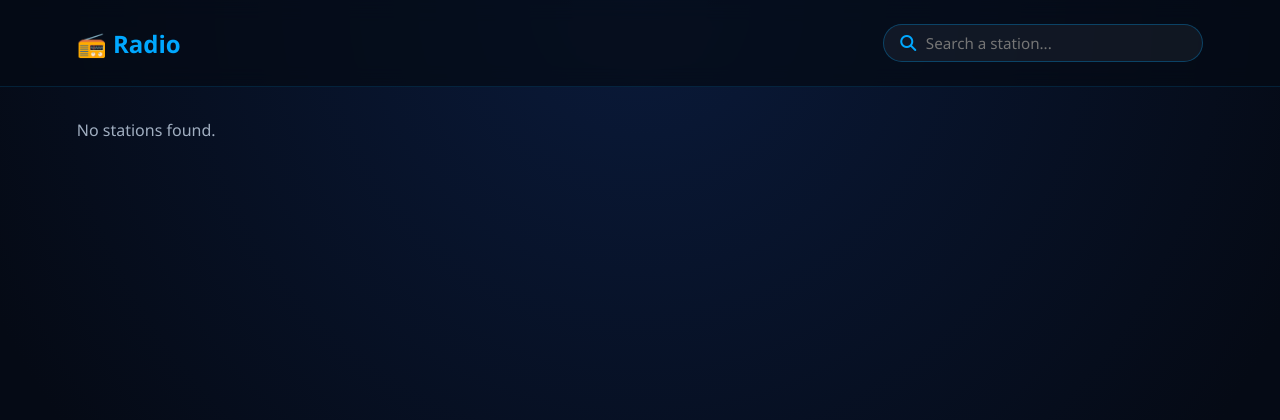
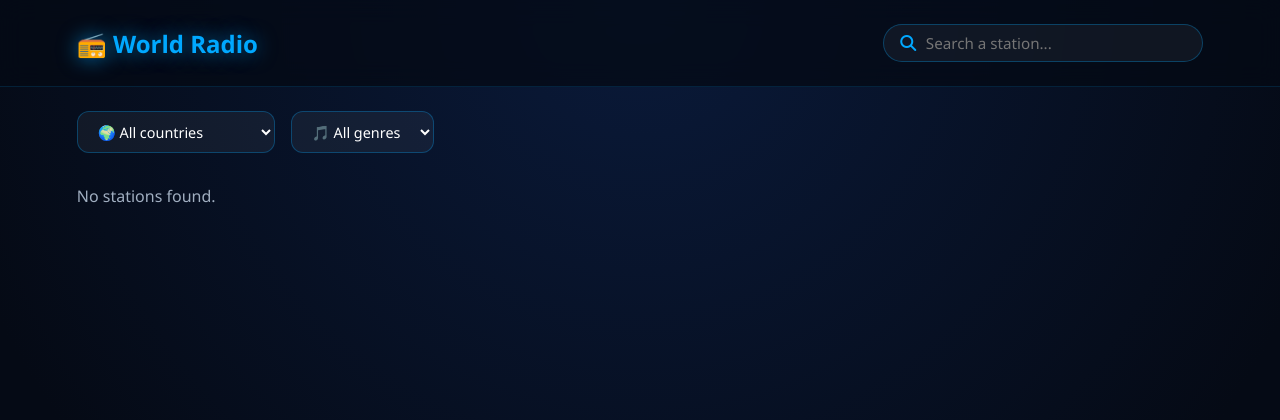
Before and after one commit to omranaya023-boop/radio-app, a Flask app: page / in a window 1280 px wide. Shown: the top 420 px of the page. Run offline with Flask 3, Linux system fonts and the light colour scheme; data that the repository does not hold is empty.

Commit message:
feat: world radio with country + genre filters and new style

```diff
--- a/app.py
+++ b/app.py
@@ -7,6 +7,22 @@ MIRRORS = [
     "https://de1.api.radio-browser.info",
     "https://nl1.api.radio-browser.info",
     "https://at1.api.radio-browser.info",
+]
+
+COUNTRIES = [
+    "France", "Tunisia", "Algeria", "Morocco", "Egypt",
+    "United States", "United Kingdom", "Germany", "Italy", "Spain",
+    "Canada", "Brazil", "Argentina", "Mexico",
+    "Japan", "China", "India", "South Korea",
+    "Russia", "Turkey", "Saudi Arabia", "United Arab Emirates",
+    "Australia", "South Africa", "Nigeria", "Kenya",
+]
+
+GENRES = [
+    "pop", "rock", "jazz", "classical", "electronic",
+    "news", "sport", "talk", "hiphop", "rap",
+    "reggae", "country", "metal", "folk", "dance",
+    "arabic", "quran", "latin", "blues", "oldies",
 ]
 
 def fetch_stations(params):
@@ -23,15 +39,18 @@ def fetch_stations(params):
 
 @app.route("/")
 def home():
-    return render_template("index.html")
+    return render_template("index.html",
+                           countries=COUNTRIES,
+                           genres=GENRES)
 
 @app.route("/api/stations")
 def stations():
     query = request.args.get("q", "").strip()
     country = request.args.get("country", "").strip()
+    tag = request.args.get("tag", "").strip()
 
     params = {
-        "limit": 40,
+        "limit": 60,
         "hidebroken": "true",
         "order": "clickcount",
         "reverse": "true",
@@ -40,6 +59,8 @@ def stations():
         params["name"] = query
     if country:
         params["country"] = country
+    if tag:
+        params["tag"] = tag
 
     data = fetch_stations(params)
     cleaned = []
@@ -55,7 +76,9 @@ def stations():
             "favicon": s.get("favicon"),
             "url": url,
             "bitrate": s.get("bitrate"),
+            "votes": s.get("votes", 0),
         })
+    cleaned.sort(key=lambda x: x["votes"], reverse=True)
     return jsonify(cleaned)
 
 if __name__ == "__main__":
--- a/static/style.css
+++ b/static/style.css
@@ -7,30 +7,54 @@ body {
   padding-bottom: 100px;
 }
 
-/* Header */
 header {
   display: flex; justify-content: space-between; align-items: center;
   padding: 1.5rem 6%;
-  background: rgba(5, 10, 21, 0.7);
-  backdrop-filter: blur(10px);
+  background: rgba(5, 10, 21, 0.75);
+  backdrop-filter: blur(12px);
   position: sticky; top: 0; z-index: 10;
   border-bottom: 1px solid rgba(0,168,255,0.15);
 }
-.logo { font-size: 1.5rem; font-weight: 800; color: #00a8ff; }
+.logo {
+  font-size: 1.5rem;
+  font-weight: 800;
+  color: #00a8ff;
+  text-shadow: 0 0 20px rgba(0,168,255,0.6);
+}
 .search-box {
   display: flex; align-items: center; gap: 0.6rem;
   background: rgba(255,255,255,0.05);
   border: 1px solid rgba(0,168,255,0.3);
   padding: 0.5rem 1rem; border-radius: 50px;
   width: 320px;
+  transition: 0.3s;
 }
+.search-box:focus-within { border-color: #00a8ff; box-shadow: 0 0 15px rgba(0,168,255,0.4); }
 .search-box i { color: #00a8ff; }
 .search-box input {
   background: transparent; border: none; outline: none;
   color: #fff; width: 100%; font-size: 0.95rem;
 }
 
-/* Grid */
+.filters {
+  display: flex; gap: 1rem;
+  padding: 1.5rem 6% 0 6%;
+  flex-wrap: wrap;
+}
+.filters select {
+  background: rgba(255,255,255,0.05);
+  border: 1px solid rgba(0,168,255,0.3);
+  color: #fff;
+  padding: 0.6rem 1rem;
+  border-radius: 12px;
+  font-size: 0.9rem;
+  cursor: pointer;
+  outline: none;
+  transition: 0.3s;
+}
+.filters select:hover { border-color: #00a8ff; }
+.filters select option { background: #0a1a3a; color: #fff; }
+
 main { padding: 2rem 6%; }
 .status { color: #a0aec0; margin-bottom: 1rem; }
 .grid {
@@ -39,9 +63,8 @@ main { padding: 2rem 6%; }
   gap: 1.2rem;
 }
 
-/* Station card */
 .card {
-  background: rgba(255,255,255,0.03);
+  background: linear-gradient(145deg, rgba(255,255,255,0.04), rgba(0,168,255,0.02));
   border: 1px solid rgba(0,168,255,0.2);
   border-radius: 15px;
   padding: 1.2rem;
@@ -52,7 +75,7 @@ main { padding: 2rem 6%; }
 .card:hover {
   transform: translateY(-5px);
   border-color: #00a8ff;
-  box-shadow: 0 0 25px rgba(0,168,255,0.35);
+  box-shadow: 0 0 25px rgba(0,168,255,0.4);
 }
 .card img {
   width: 70px;
@@ -68,7 +91,6 @@ main { padding: 2rem 6%; }
 .card h3 { font-size: 0.95rem; margin-bottom: 0.3rem; color: #fff; }
 .card p { font-size: 0.78rem; color: #a0aec0; }
 
-/* Player */
 .player {
   position: fixed; bottom: 0; left: 0; right: 0;
   display: flex; align-items: center; gap: 1rem;
--- a/templates/index.html
+++ b/templates/index.html
@@ -3,19 +3,34 @@
 <head>
   <meta charset="UTF-8" />
   <meta name="viewport" content="width=device-width, initial-scale=1.0" />
-  <title>Radio App</title>
+  <title>World Radio — Aya</title>
   <link rel="stylesheet" href="{{ url_for('static', filename='style.css') }}" />
   <link rel="stylesheet" href="https://cdnjs.cloudflare.com/ajax/libs/font-awesome/6.5.0/css/all.min.css" />
 </head>
 <body>
 
   <header>
-    <div class="logo">📻 Radio</div>
+    <div class="logo">📻 World Radio</div>
     <div class="search-box">
       <i class="fas fa-search"></i>
       <input type="text" id="search" placeholder="Search a station..." />
     </div>
   </header>
+
+  <div class="filters">
+    <select id="filter-country">
+      <option value="">🌍 All countries</option>
+      {% for c in countries %}
+      <option value="{{ c }}">{{ c }}</option>
+      {% endfor %}
+    </select>
+    <select id="filter-genre">
+      <option value="">🎵 All genres</option>
+      {% for g in genres %}
+      <option value="{{ g }}">{{ g }}</option>
+      {% endfor %}
+    </select>
+  </div>
 
   <main>
     <div id="status" class="status">Loading stations...</div>
```
Also changed, not shown: static/app.js (+22 -19 lines).
